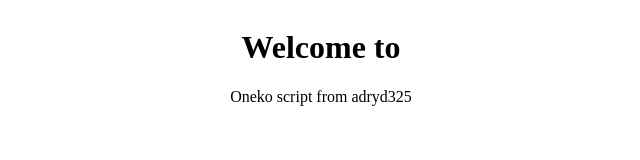
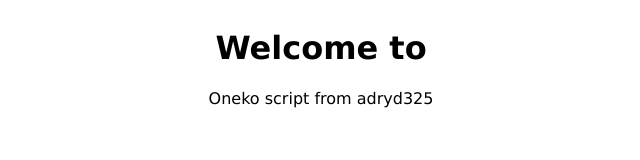
Before and after one commit to JohnAstron/Johnastron, a plain HTML site: page index.html in a window 1280 px wide. Shown: the whole page, without its empty margins (319-959 px from the left). Drawn offline with Linux system fonts and the light colour scheme; the site is published under a folder, as on GitHub Pages, so addresses that start at the root find nothing.

Commit message:
Update index.html

```diff
--- a/index.html
+++ b/index.html
@@ -4,7 +4,7 @@
     <meta charset="UTF-8">
     <meta name="viewport" content="width=device-width, initial-scale=1.0">
     <title>John's Website</title>
-    <link href="/johnastron/style.css" rel="stylesheet" type="text/css" media="all">
+    <link href="./style.css" rel="stylesheet" type="text/css" media="all">
   </head>
 
 	<body style="min-height: 100vh; display: flex; flex-direction: column">
```
